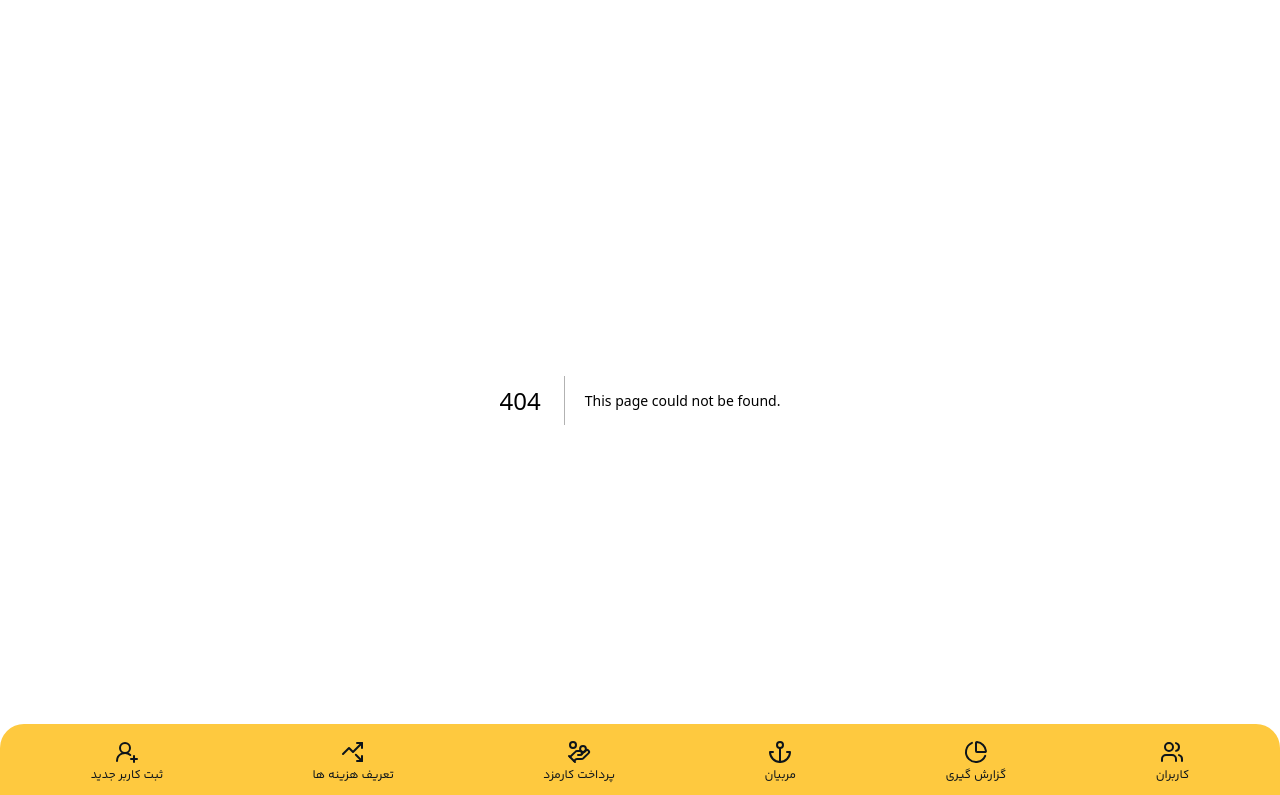
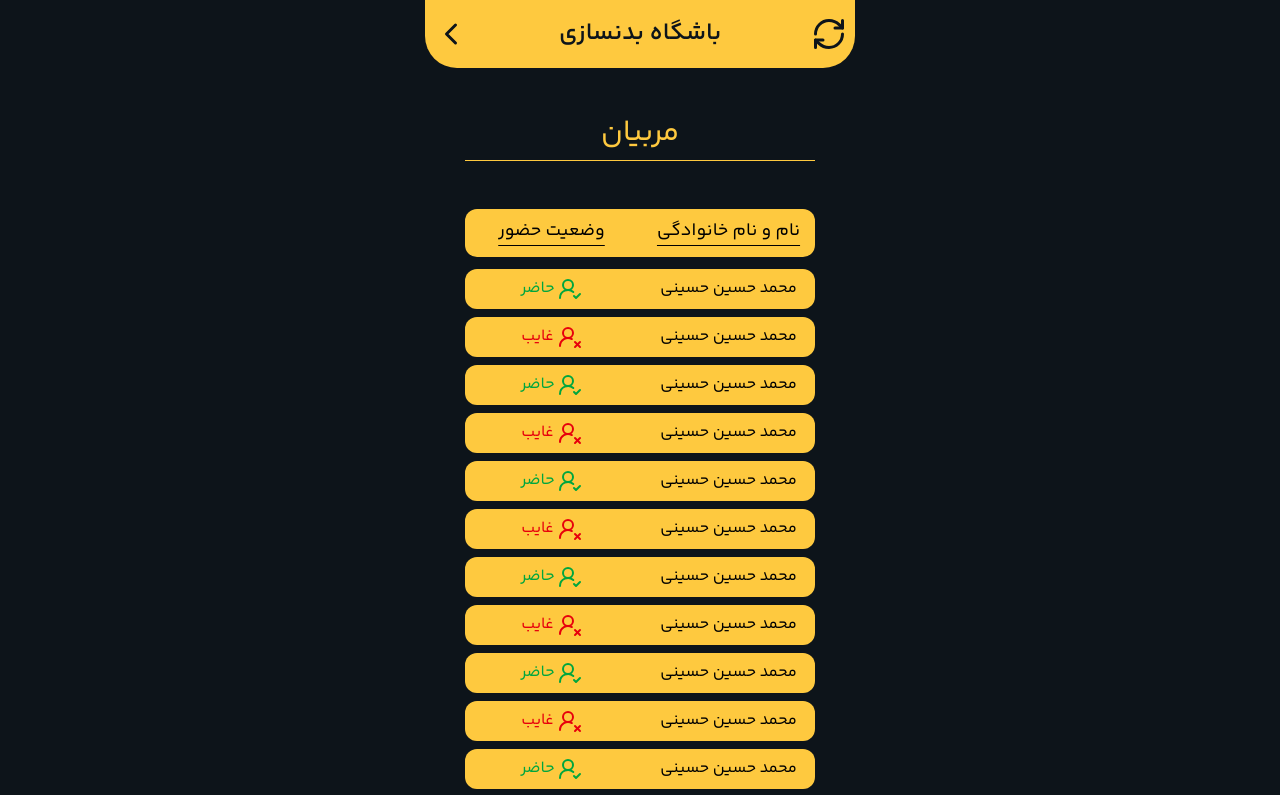
Before and after one commit to FARZINzx/GYM-Management, a Next.js app in the folder client/: page /coaches in a window 1280 px wide. Before the commit this address had no page. Shown: the top 795 px of the page. Built offline with nearby package versions, Linux system fonts and the light colour scheme.

Commit message:
Feat : implement Ui coaches page

```diff
--- /dev/null
+++ b/client/src/app/coaches/page.tsx
@@ -0,0 +1,65 @@
+"use client";
+import Link from "next/link";
+//components
+import Header from "@/components/ui/header";
+import { toggleFullScreen } from "@/lib/utils";
+//DB
+import { CoachesDB } from "@/data/db";
+//interface
+import { Coach } from "@/data/type";
+//icon
+import { UserRoundCheck, UserRoundX } from "lucide-react";
+
+export default function Coaches() {
+  return (
+    <main
+      className="min-h-screen bg-[var(--primary)] "
+      onClick={() => toggleFullScreen()}
+    >
+      <div className="max-w-[430px] mx-auto relative">
+        {/* Header */}
+        <Header type="page" />
+        <div className="flex flex-col gap-12 mx-auto px-10">
+          <h2 className="text-3xl text-[var(--secondary)] text-center border-b border-[var(--secondary)] pb-2">
+            مربیان
+          </h2>
+          {/* Grid of Management Options */}
+          <div className="grid grid-cols-1 gap-3">
+            <div className="w-full grid grid-cols-2 gap-1 bg-[var(--secondary)] rounded-xl py-2">
+              {["وضعیت حضور", "نام و نام خانوادگی"].map((item, index) => (
+                <p
+                  key={index}
+                  className="pb-1 text-lg underline underline-offset-10 text-center"
+                >
+                  {item}
+                </p>
+              ))}
+            </div>
+            <div className="flex flex-col gap-2 overflow-y-scroll">
+              {CoachesDB.map((item: Coach) => (
+                <Link
+                  href={`/coaches/${item.id}`}
+                  key={item.id}
+                  className="w-full grid grid-cols-2 gap-1 bg-[var(--secondary)] rounded-xl flex-row-reverse py-2 active:scale-90 duration-500"
+                >
+                  <p className="text-center order-1">{item.name}</p>{" "}
+                  {item.present ? (
+                    <div className="flex items-center gap-1 justify-center flex-row-reverse text-green-600 text-center">
+                      <UserRoundCheck className="w-6 h-6" />
+                      <p>حاضر</p>
+                    </div>
+                  ) : (
+                    <div className="flex items-center gap-1 text-red-600 text-center justify-center flex-row-reverse">
+                      <UserRoundX className="w-6 h-6" />
+                      <p>غایب</p>
+                    </div>
+                  )}
+                </Link>
+              ))}
+            </div>
+          </div>
+        </div>
+      </div>
+    </main>
+  );
+}
--- a/client/src/app/layout.tsx
+++ b/client/src/app/layout.tsx
@@ -39,7 +39,6 @@ export default function RootLayout({
       <body className={`antialiased ${YekanBakh.className}`}>
         <Toaster position="top-center" reverseOrder={false} />
         {children}
-        <BottomNav items={ManagerPanelItem} />
       </body>
     </html>
   );
--- a/client/src/app/page.tsx
+++ b/client/src/app/page.tsx
@@ -10,15 +10,15 @@ import { ManagerPanelItem , ReceoptionPanelItem , CoachPanelItem } from "@/data/
 //interface
 import { IconButtonProps } from "@/data/type";
 
-const Item = ({ icon: Icon, label, size = 50, href, id }: IconButtonProps) => {
+const Item = ({ icon: Icon, label, href, id }: IconButtonProps) => {
   return (
     <Link
       href={href}
       key={id}
-      className="bg-[var(--secondary)] rounded-lg p-1 flex gap-3 flex-col items-center justify-center aspect-square hover:brightness-90  active:scale-90 duration-500 text-center"
+      className="bg-[var(--secondary)] rounded-lg p-1 flex gap-3 flex-col items-center justify-center aspect-square hover:brightness-90  active:scale-90 duration-500 text-center max-[400px]:text-sm text-lg"
     >
-      <Icon size={size} />
-      <span className="text-[var(--primary)] text-lg font-medium">
+      <Icon className="max-[400px]:size-10 size-15"/>
+      <span className="text-[var(--primary)] font-medium">
         {label}
       </span>
     </Link>
@@ -37,11 +37,11 @@ export default function Home() {
   // }, []);
   return (
     <main className="min-h-screen bg-[var(--primary)] ">
-      <div className=" max-w-[430px] relative">
+      <div className="max-w-[430px] mx-auto">
         {/* Header */}
         <Header type='page'/>
-        <div className="flex flex-col gap-12 mx-auto px-10">
-          <h2 className="text-3xl text-[var(--secondary)] text-center border-b border-[var(--secondary)] pb-2">
+        <div className="flex flex-col gap-12 px-10">
+          <h2 className="text-3xl max-[400px]:text-2xl text-[var(--secondary)] text-center border-b border-[var(--secondary)] pb-2">
             پنل مدیریت
           </h2>
           {/* Grid of Management Options */}
--- a/client/src/components/ui/bottom-nav.tsx
+++ b/client/src/components/ui/bottom-nav.tsx
@@ -2,6 +2,7 @@
 import Link from "next/link";
 import { usePathname } from "next/navigation";
 import { IconButtonProps } from "@/data/type";
+import { useEffect, useState } from "react";
 
 interface BottomNavProps {
   items: IconButtonProps[];
@@ -9,6 +10,15 @@ interface BottomNavProps {
 
 export default function BottomNav({ items }: BottomNavProps) {
   const pathname = usePathname();
+  const [mounted, setMounted] = useState(false);
+
+  useEffect(() => {
+    setMounted(true);
+  }, []);
+
+  if (!mounted) {
+    return null;
+  }
 
   return (
     <nav className="fixed bottom-0 left-0 right-0 bg-[var(--secondary)] py-2 px-4 rounded-t-3xl">
--- a/client/src/components/ui/header.tsx
+++ b/client/src/components/ui/header.tsx
@@ -9,13 +9,13 @@ const MenuHeader = () => {
   const handleLogout = useCallback(() => router.push("/login"), [router]);
 
   return (
-    <div className="absolute top-0 w-full mb-12 bg-[var(--secondary)] py-4 rounded-b-4xl text-[var(--primary)]">
+    <div className="w-full mb-12 bg-[var(--secondary)] py-4 rounded-b-4xl text-[var(--primary)]">
       <div className="flex items-center w-full justify-center h-full relative">
         <LogOut
-          className="w-9 h-9 absolute right-3 duration-300 active:scale-90"
+          className="max-[400px]:size-8 size-9 absolute right-3 duration-300 active:scale-90"
           onClick={handleLogout}
         />
-        <h1 className="text-2xl font-semibold">باشگاه بدنسازی</h1>
+        <h1 className="text-2xl max-[400px]:text-xl font-semibold">باشگاه بدنسازی</h1>
       </div>
     </div>
   );
@@ -35,15 +35,15 @@ const PageHeader = () => {
   }, []);
 
   return (
-    <div className="absolute top-0 w-full mb-12 bg-[var(--secondary)] py-4 rounded-b-4xl text-[var(--primary)]">
+    <div className="w-full mb-12 bg-[var(--secondary)] py-4 rounded-b-4xl text-[var(--primary)]">
       <div className="flex items-center w-full justify-between h-full px-2">
         <ChevronLeft
-          className="size-9 duration-300 active:-translate-x-1"
+          className="max-[400px]:size-8 size-9 duration-300 active:-translate-x-1"
           onClick={handleBack}
         />
-        <h1 className="text-2xl font-semibold">باشگاه بدنسازی</h1>
+        <h1 className="text-2xl max-[400px]:text-xl font-semibold">باشگاه بدنسازی</h1>
         <RefreshCw
-          className={`size-9 duration-300 ${isSpinning ? "animate-spin" : ""}`}
+          className={`max-[400px]:size-8 size-9 duration-300 ${isSpinning ? "animate-spin" : ""}`}
           onClick={handleRefresh}
         />
       </div>
--- a/client/src/data/db.ts
+++ b/client/src/data/db.ts
@@ -1,5 +1,5 @@
 //interface
-import {IconButtonProps} from "@/data/type"
+import {IconButtonProps , Coach} from "@/data/type"
 //icon
 import { UserRoundPlus , TrendingUpDown , HandCoins , Anchor , ChartPie , Users } from "lucide-react";
 
@@ -26,7 +26,7 @@ export const ManagerPanelItem : IconButtonProps[] = [
           id : 4,
           label : "مربیان",
           icon : Anchor,
-          href : '/register'
+          href : '/coaches'
      },
      {
           id : 5,
@@ -83,3 +83,96 @@ export const CoachPanelItem : IconButtonProps[] = [
 
 
 ]
+
+export const CoachesDB : Coach[] = [
+     {
+          id : 1,
+          name : "محمد حسین حسینی",
+          present : true
+     },
+     {
+          id : 2,
+          name : "محمد حسین حسینی",
+          present : false
+     },
+     {
+          id : 3,
+          name : "محمد حسین حسینی",
+          present : true
+     },
+     {
+          id : 4,
+          name : "محمد حسین حسینی",
+          present : false
+     },
+     {
+          id : 5,
+          name : "محمد حسین حسینی",
+          present : true
+     },
+     {
+          id : 6,
+          name : "محمد حسین حسینی",
+          present : false
+     },
+     {
+          id : 7,
+          name : "محمد حسین حسینی",
+          present : true
+     },
+     {
+          id : 8,
+          name : "محمد حسین حسینی",
+          present : false
+     },
+     {
+          id : 9,
+          name : "محمد حسین حسینی",
+          present : true
+     },
+     {
+          id : 10,
+          name : "محمد حسین حسینی",
+          present : false
+     },
+     {
+          id : 11,
+          name : "محمد حسین حسینی",
+          present : true
+     },
+     {
+          id : 12,
+          name : "محمد حسین حسینی",
+          present : true
+     },
+     {
+          id : 13,
+          name : "محمد حسین حسینی",
+          present : true
+     },
+
+     {
+          id : 14,
+          name : "محمد حسین حسینی",
+          present : true
+     },{
+          id : 15,
+          name : "محمد حسین حسینی",
+          present : true
+     },
+     {
+          id : 16,
+          name : "محمد حسین حسینی",
+          present : true
+     },
+     {
+          id : 17,
+          name : "محمد حسین حسینی",
+          present : true
+     },
+     {
+          id : 18,
+          name : "محمد حسین حسینی",
+          present : true
+     },
+]
--- a/client/src/data/type.ts
+++ b/client/src/data/type.ts
@@ -7,3 +7,9 @@ export interface IconButtonProps {
      size?: number;
      href: string;
    }
+
+export interface Coach {
+     id : number
+     name : string
+     present : boolean
+}
```
